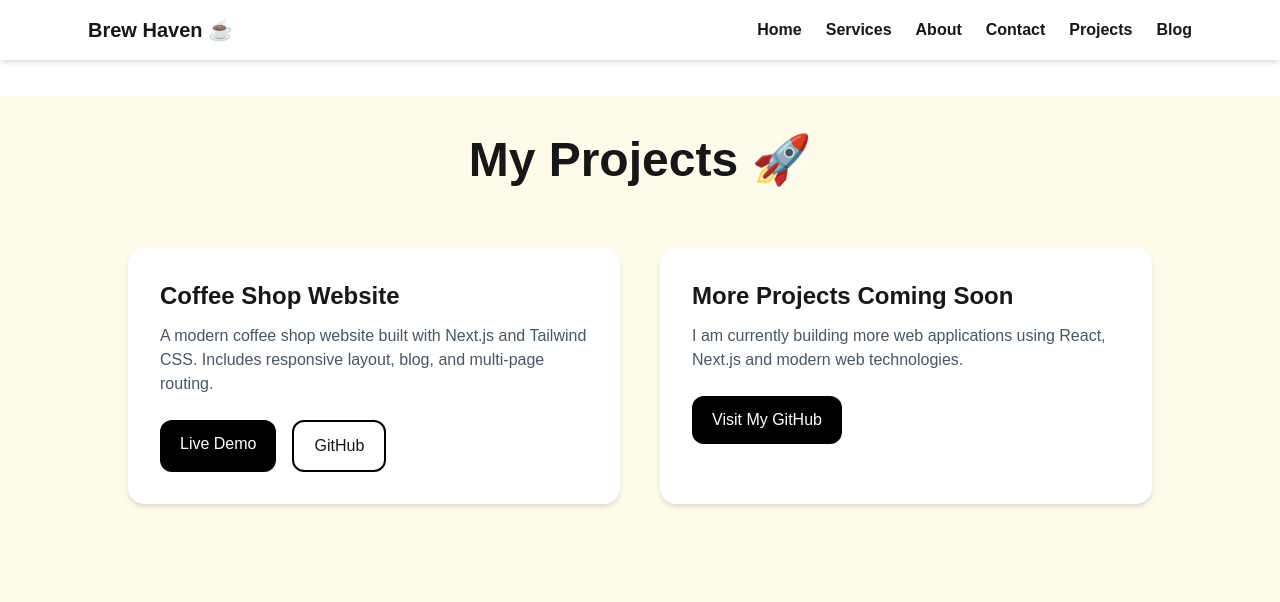
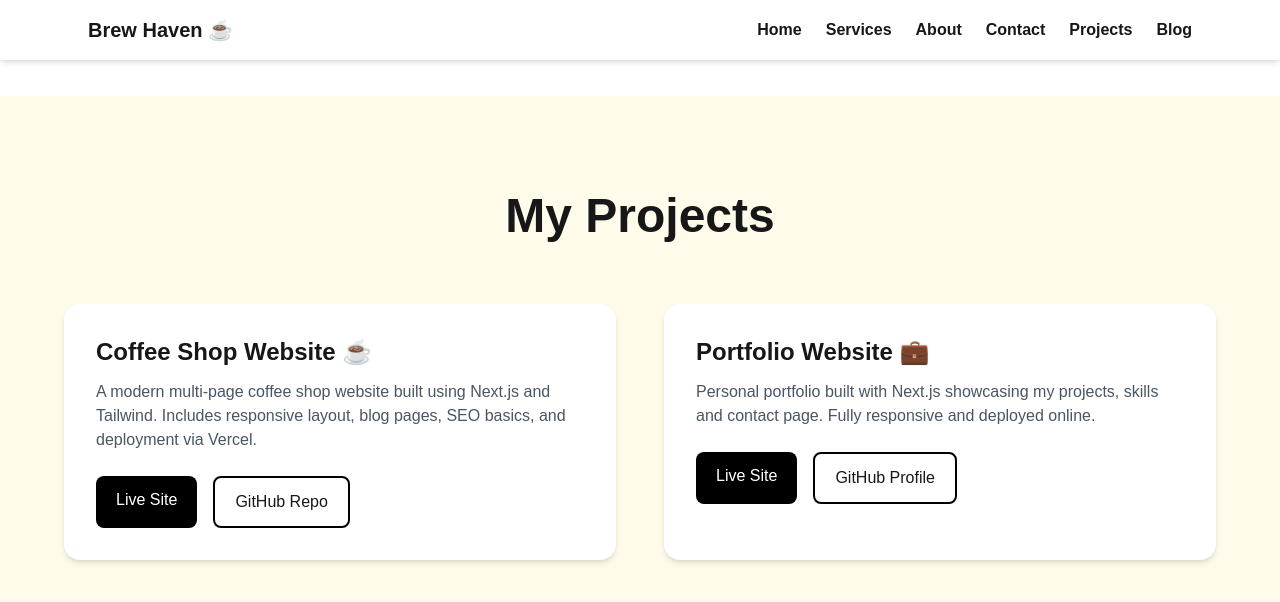
Before and after one commit to AdianMark01/coffee-shop-site, a Next.js app: page /projects in a window 1280 px wide. Shown: the top 602 px of the page. Built offline with nearby package versions, Linux system fonts and the light colour scheme.

Commit message:
Add projects page

```diff
--- a/app/projects/page.tsx
+++ b/app/projects/page.tsx
@@ -1,56 +1,67 @@
 export default function ProjectsPage() {
   return (
-    <main className="min-h-screen bg-amber-50 p-10">
+    <main className="min-h-screen bg-amber-50 px-6 py-24">
       <h1 className="text-5xl font-bold text-center mb-16">
-        My Projects 🚀
+        My Projects
       </h1>
 
-      <div className="max-w-5xl mx-auto grid md:grid-cols-2 gap-10">
+      <div className="max-w-6xl mx-auto grid md:grid-cols-2 gap-12">
 
-        {/* PROJECT 1 */}
+        {/* Project 1 */}
         <div className="bg-white p-8 rounded-2xl shadow-md">
-          <h2 className="text-2xl font-bold mb-3">Coffee Shop Website</h2>
+          <h2 className="text-2xl font-bold mb-3">
+            Coffee Shop Website ☕
+          </h2>
 
           <p className="text-gray-600 mb-6">
-            A modern coffee shop website built with Next.js and Tailwind CSS.
-            Includes responsive layout, blog, and multi-page routing.
+            A modern multi-page coffee shop website built using Next.js and Tailwind.
+            Includes responsive layout, blog pages, SEO basics, and deployment via Vercel.
           </p>
 
           <div className="flex gap-4">
             <a
-              href="coffee-shop-site-one.vercel.app"
+              href="https://coffee-shop-site.vercel.app"
               target="_blank"
-              className="bg-black text-white px-5 py-3 rounded-xl hover:bg-gray-800"
+              className="bg-black text-white px-5 py-3 rounded-lg hover:bg-gray-800"
             >
-              Live Demo
+              Live Site
             </a>
 
             <a
               href="https://github.com/AdianMark01/coffee-shop-site"
               target="_blank"
-              className="border-2 border-black px-5 py-3 rounded-xl hover:bg-black hover:text-white transition"
+              className="border-2 border-black px-5 py-3 rounded-lg hover:bg-black hover:text-white"
             >
-              GitHub
+              GitHub Repo
             </a>
           </div>
         </div>
 
-        {/* PROJECT 2 */}
+        {/* Project 2 */}
         <div className="bg-white p-8 rounded-2xl shadow-md">
-          <h2 className="text-2xl font-bold mb-3">More Projects Coming Soon</h2>
+          <h2 className="text-2xl font-bold mb-3">
+            Portfolio Website 💼
+          </h2>
 
           <p className="text-gray-600 mb-6">
-            I am currently building more web applications using React,
-            Next.js and modern web technologies.
+            Personal portfolio built with Next.js showcasing my projects,
+            skills and contact page. Fully responsive and deployed online.
           </p>
 
           <div className="flex gap-4">
             <a
+              href="/"
+              className="bg-black text-white px-5 py-3 rounded-lg hover:bg-gray-800"
+            >
+              Live Site
+            </a>
+
+            <a
               href="https://github.com/AdianMark01"
               target="_blank"
-              className="bg-black text-white px-5 py-3 rounded-xl hover:bg-gray-800"
+              className="border-2 border-black px-5 py-3 rounded-lg hover:bg-black hover:text-white"
             >
-              Visit My GitHub
+              GitHub Profile
             </a>
           </div>
         </div>
```
